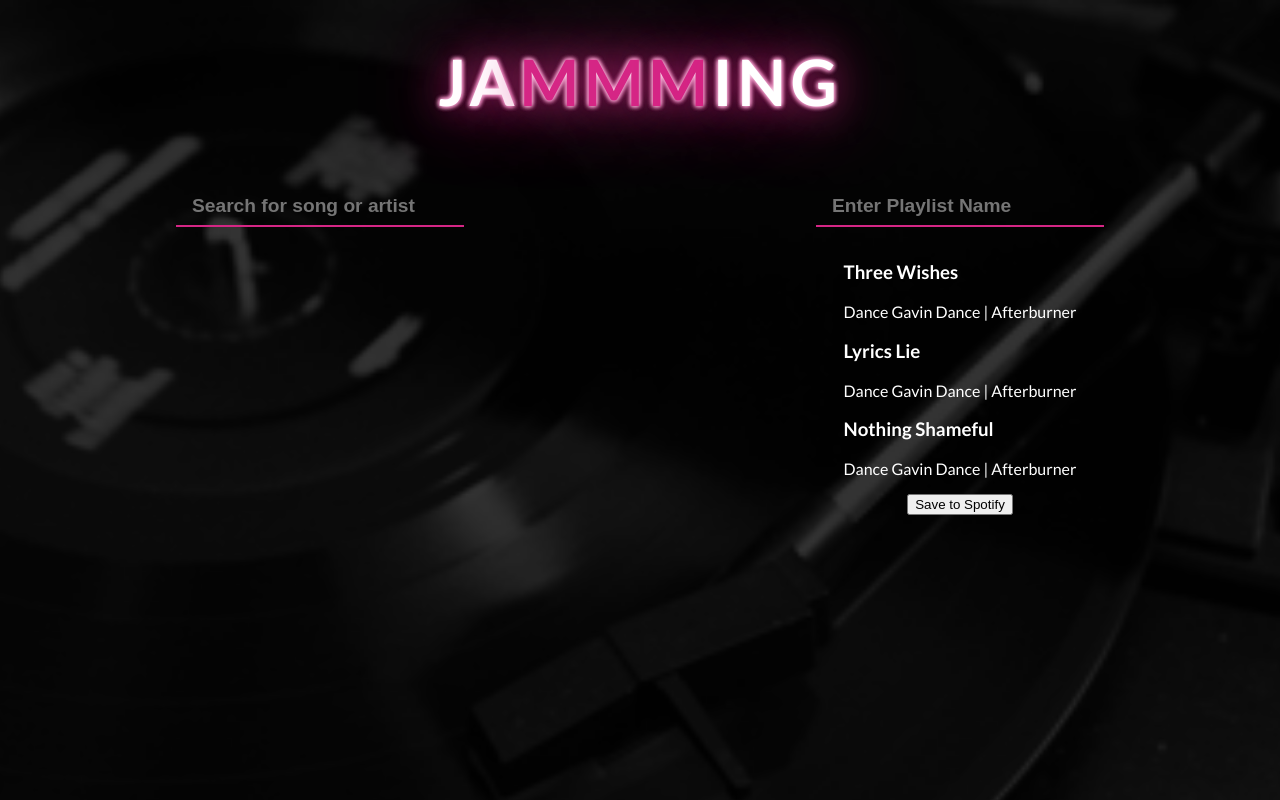
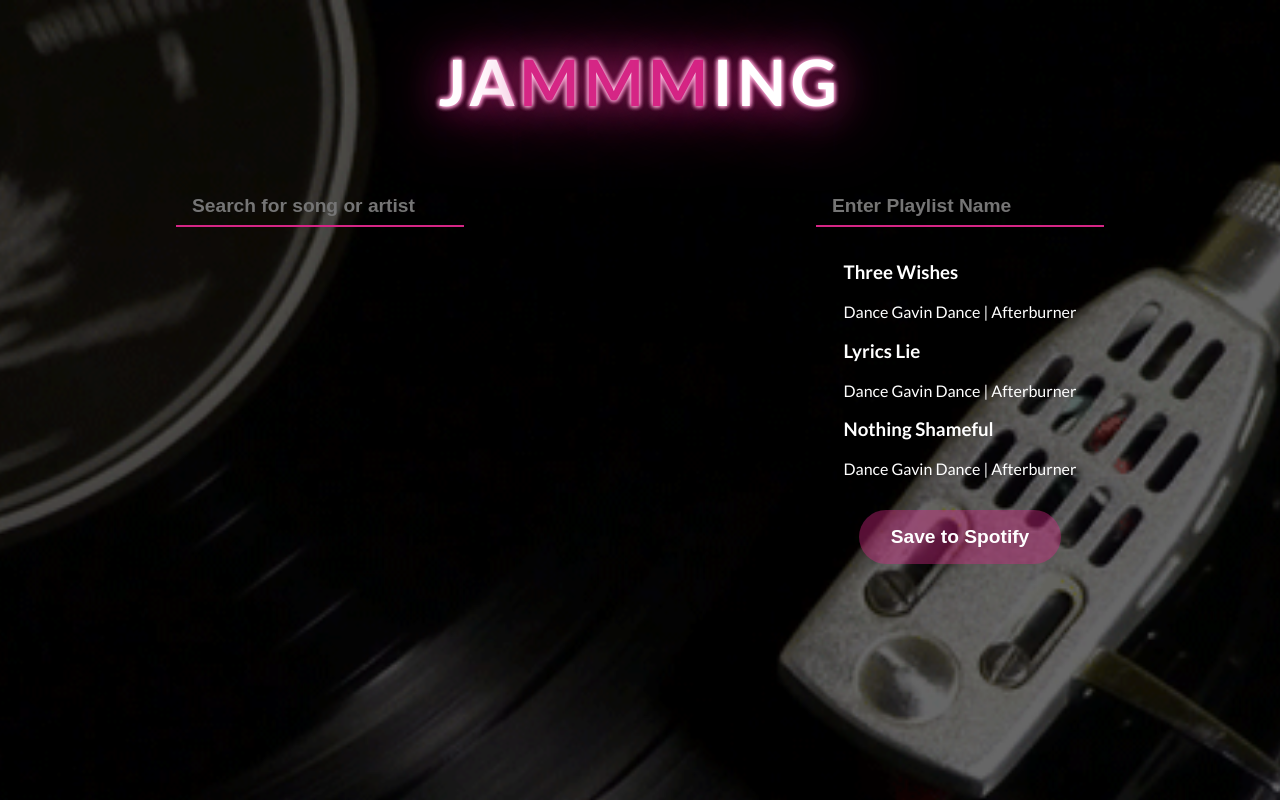
Before and after one commit to GianMossimo/Jamming, a React (Create React App) app in the folder jamming/: page / in a window 1280 px wide. Shown: the top 800 px of the page. Built offline with nearby package versions, Linux system fonts and the light colour scheme.

Commit message:
Button Styling
Styled submit button

```diff
--- a/jamming/src/App.css
+++ b/jamming/src/App.css
@@ -6,7 +6,7 @@
     margin: 0;
     padding: 0;
     box-sizing: border-box;
-    background-image: url(./assets/slow-vinyl.gif);
+    background-image: url(./assets/hq-gif.gif);
     background-size: cover;
     background-repeat: no-repeat;
     background-position: center;
@@ -16,5 +16,5 @@
 .split {
     display: flex;
     flex-flow: row;
-    background-color: rgba(0, 0, 0, 0.8);
+    background-color: rgba(0, 0, 0, 0.6);
 }
--- a/jamming/src/CSS/Header.css
+++ b/jamming/src/CSS/Header.css
@@ -4,7 +4,7 @@
     justify-content: center;
     align-items: center;
     color: white;
-    background-color: rgba(0, 0, 0, 0.8);
+    background-color: rgba(0, 0, 0, 0.6);
 }
 
 .header {
--- a/jamming/src/CSS/Playlist.css
+++ b/jamming/src/CSS/Playlist.css
@@ -26,3 +26,57 @@
     width: 21vw;
     padding: 1.1rem 1.1rem 0.6rem;
 }
+
+.playlist-button {
+    margin: 1rem;
+    color: white;
+    background-color: rgba(213, 38, 133, 0.4);
+    border: none;
+    border-radius: 2rem;
+    position: relative;
+    overflow: hidden;
+    padding: 1rem 2rem;
+    font-size: 1.2rem;
+    font-weight: bold;
+    transition: 0.5s;
+}
+
+.playlist-button:hover {
+    background-color: #D52685;
+    box-shadow: 0 0 10px #D52685,
+                0 0 40px #D52685,
+                0 0 80px #D52685;
+    transition-delay: 0.5s;
+    cursor: pointer;
+}
+
+.playlist-button span {
+    position: absolute;
+    display: block;
+}
+
+.playlist-button span:nth-child(1) {
+    top: 0;
+    left: -100%;
+    width: 100%;
+    height: 2px;
+    background: linear-gradient(90deg, transparent, #D52685);
+}
+
+.playlist-button:hover span:nth-child(1) {
+    left: 100%;
+    transition: 1s;
+}
+
+.playlist-button span:nth-child(3) {
+    top: 0;
+    right: -100%;
+    width: 100%;
+    height: 2px;
+    background: linear-gradient(270deg, transparent, #D52685);
+}
+
+.playlist-button:hover span:nth-child(3) {
+    right: 100%;
+    transition: 1s;
+}
--- a/jamming/src/Components/Playlist.jsx
+++ b/jamming/src/Components/Playlist.jsx
@@ -21,6 +21,7 @@ export default function Playlist(props) {
                 isRemoval = {true}
             />
             <button className = "playlist-button">
+                <span></span>
                 Save to Spotify
             </button>
         </div>
```
Also changed, not shown: jamming/src/assets/hq-gif.gif (added).
